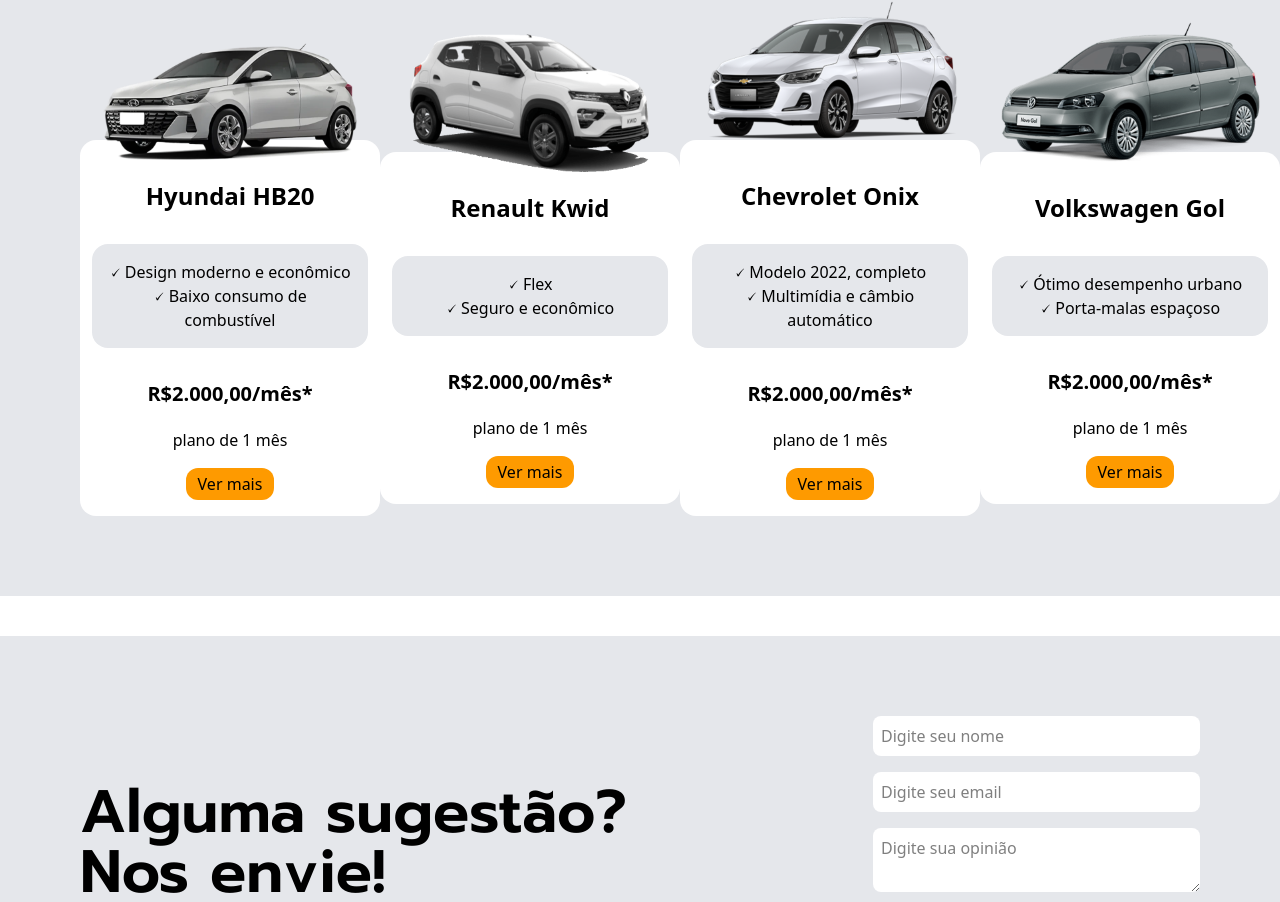
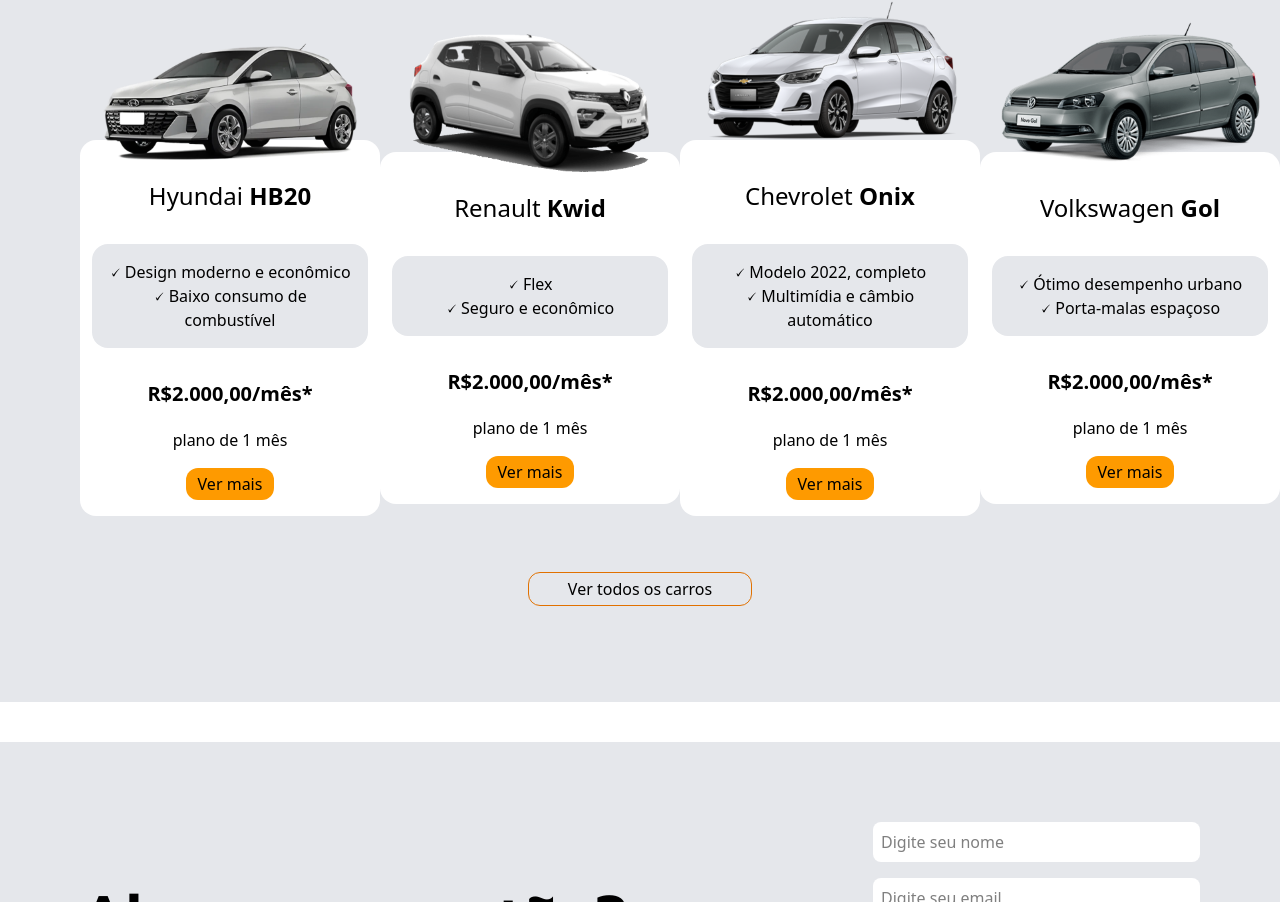
Before and after one commit to eumartins7/locacao_veiculos_nextJS, a Next.js app: page / in a window 1280 px wide. Shown: the part 2008-2910 px from the top of the page. Built offline with nearby package versions, Linux system fonts and the light colour scheme; a web font is replaced by a local one.

Commit message:
style: ajusta layout da página inicial e componentes principais (header, cards e seção de carros)

```diff
--- a/src/components/header/header.tsx
+++ b/src/components/header/header.tsx
@@ -4,7 +4,7 @@ import Image from "next/image";
 export function Header() {
     return (
         <header id="inicio">
-            <div className="flex bg-linear-to-r from-amber-500 to-white justify-between p-5 pl-20 pr-20">
+            <div className="flex bg-gradient-to-r from-amber-500 to-white justify-between p-5 pl-20 pr-20">
                 <div className="flex items-center text-center">
                     <h1 className="font-vehicle text-3xl font-bold">Martins Locações</h1>
                     <Image
--- a/src/components/section-cars/card-cars/cardsCar.tsx
+++ b/src/components/section-cars/card-cars/cardsCar.tsx
@@ -1,7 +1,8 @@
-import { CarButton } from "../button-cars/buttonCars"
+import { CarButton } from "../button-card/buttonCars"
 
 
 type InfosCarProps = {
+    brand: string
     model: string
     description: string
     description2: string
@@ -9,12 +10,12 @@ type InfosCarProps = {
     plan: string
 }
 
-export function CarsCard({model, description, description2, price, plan}: InfosCarProps) {
+export function CarsCard({brand, model, description, description2, price, plan}: InfosCarProps) {
     return (
         <div className="bg-white rounded-2xl">
-            <div className="p-5 pt-10">
-                <h1 className="font-bold text-2xl">
-                    {model}
+            <div className="p-5 pt-10 text-2xl">
+                <h1>
+                    {brand} <strong>{model}</strong>
                 </h1>
             </div>
 
--- a/src/components/section-cars/sectionCars.tsx
+++ b/src/components/section-cars/sectionCars.tsx
@@ -1,3 +1,4 @@
+import { ButtonPage } from "./button-page/buttonPage";
 import { CarsCard } from "./card-cars/cardsCar";
 import { ImgsCard } from "./card-imgs/imgsCard";
 
@@ -5,8 +6,8 @@ import { ImgsCard } from "./card-imgs/imgsCard";
 
 export function CarsSection() {
     return (
-        <section id="veiculos">
-            <div className="bg-gray-200 w-full mt-10 pt-20 pb-20 pl-20 pr-20">
+        <section id="veiculos" className="bg-gray-200 w-full">
+            <div className=" mt-10 pt-20 pb-20 pl-20 pr-20">
                 <div className="font-vehicle text-center text-5xl">
                     <h1>Confira alguns veículos!</h1>
                 </div>
@@ -18,7 +19,8 @@ export function CarsSection() {
                             detail="Carro HB20"
                         />
                         <CarsCard
-                        model="Hyundai HB20"
+                        brand="Hyundai"
+                        model="HB20"
                         description="🗸 Design moderno e econômico"
                         description2="🗸 Baixo consumo de combustível"
                         price="R$2.000,00/mês*"
@@ -32,7 +34,8 @@ export function CarsSection() {
                             detail="Carro kwid"
                         />
                         <CarsCard
-                        model="Renault Kwid"
+                        brand="Renault"
+                        model="Kwid"
                         description="🗸 Flex"
                         description2="🗸 Seguro e econômico"
                         price="R$2.000,00/mês*"
@@ -46,7 +49,8 @@ export function CarsSection() {
                             detail="Carro onix"
                         />
                         <CarsCard
-                        model="Chevrolet Onix"
+                        brand="Chevrolet"
+                        model="Onix"
                         description="🗸 Modelo 2022, completo"
                         description2="🗸 Multimídia e câmbio automático"
                         price="R$2.000,00/mês*"
@@ -60,7 +64,8 @@ export function CarsSection() {
                             detail="Carro Gol"
                         />
                         <CarsCard
-                        model="Volkswagen Gol"
+                        brand="Volkswagen"
+                        model="Gol"
                         description="🗸 Ótimo desempenho urbano"
                         description2="🗸 Porta-malas espaçoso"
                         price="R$2.000,00/mês*"
@@ -74,7 +79,8 @@ export function CarsSection() {
                             detail="Carro Uno"
                         />
                         <CarsCard
-                        model="Fiat Uno"
+                        brand="Fiat"
+                        model="Uno"
                         description="🗸 Econômico, ideal para cidade"
                         description2="🗸 Ar-condicionado e direção hidráulica"
                         price="R$2.000,00/mês*"
@@ -82,6 +88,10 @@ export function CarsSection() {
                         />
                     </div>
                 </div>
+
+                <div className="flex justify-center text-center mt-10">
+                    <ButtonPage />
+                </div>
             </div>
         </section>
     )
```
Also changed, not shown: src/app/page.tsx (line endings or trailing spaces), src/components/section-cars/button-card/buttonCars.tsx (renamed from src/components/section-cars/button-cars/buttonCars.tsx).
